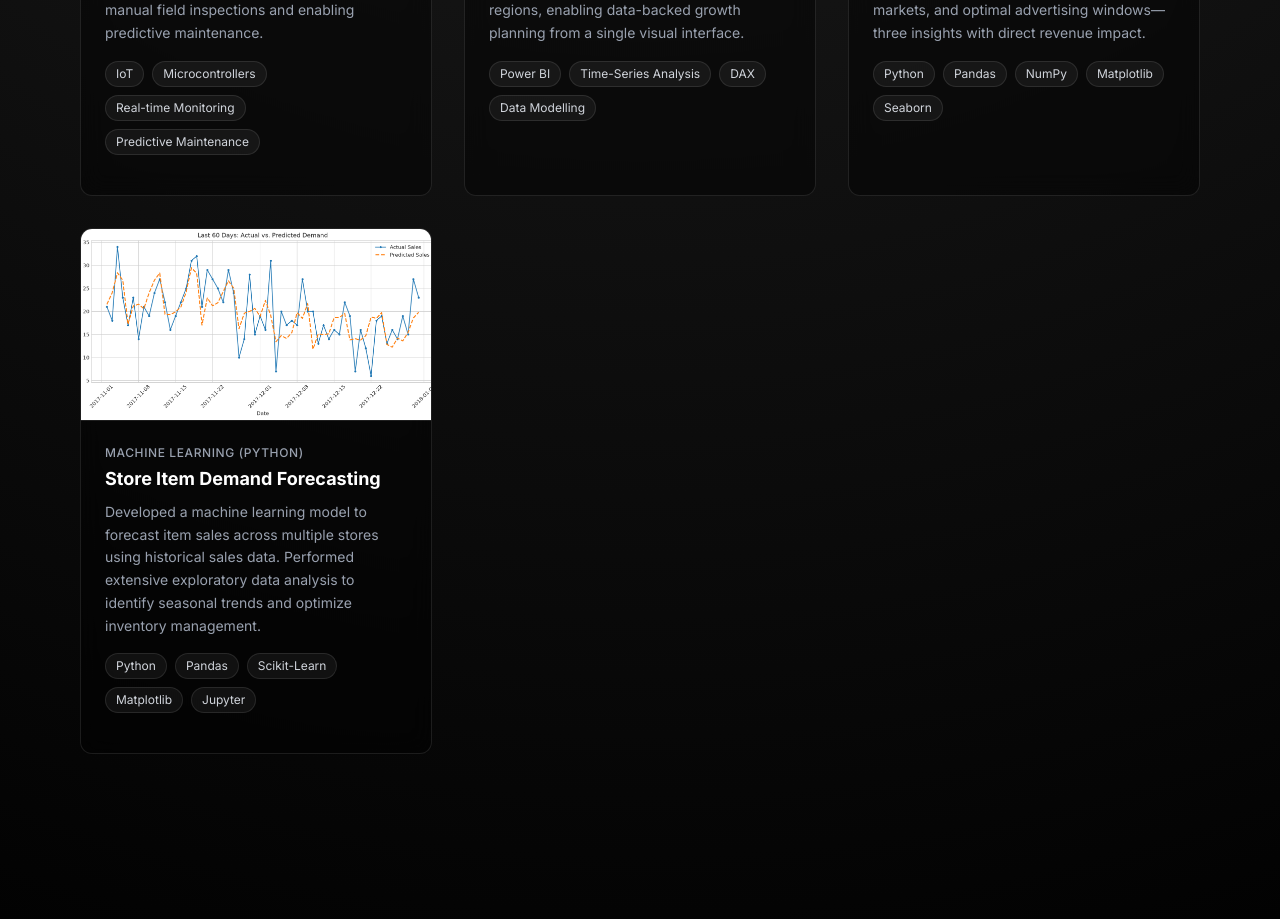
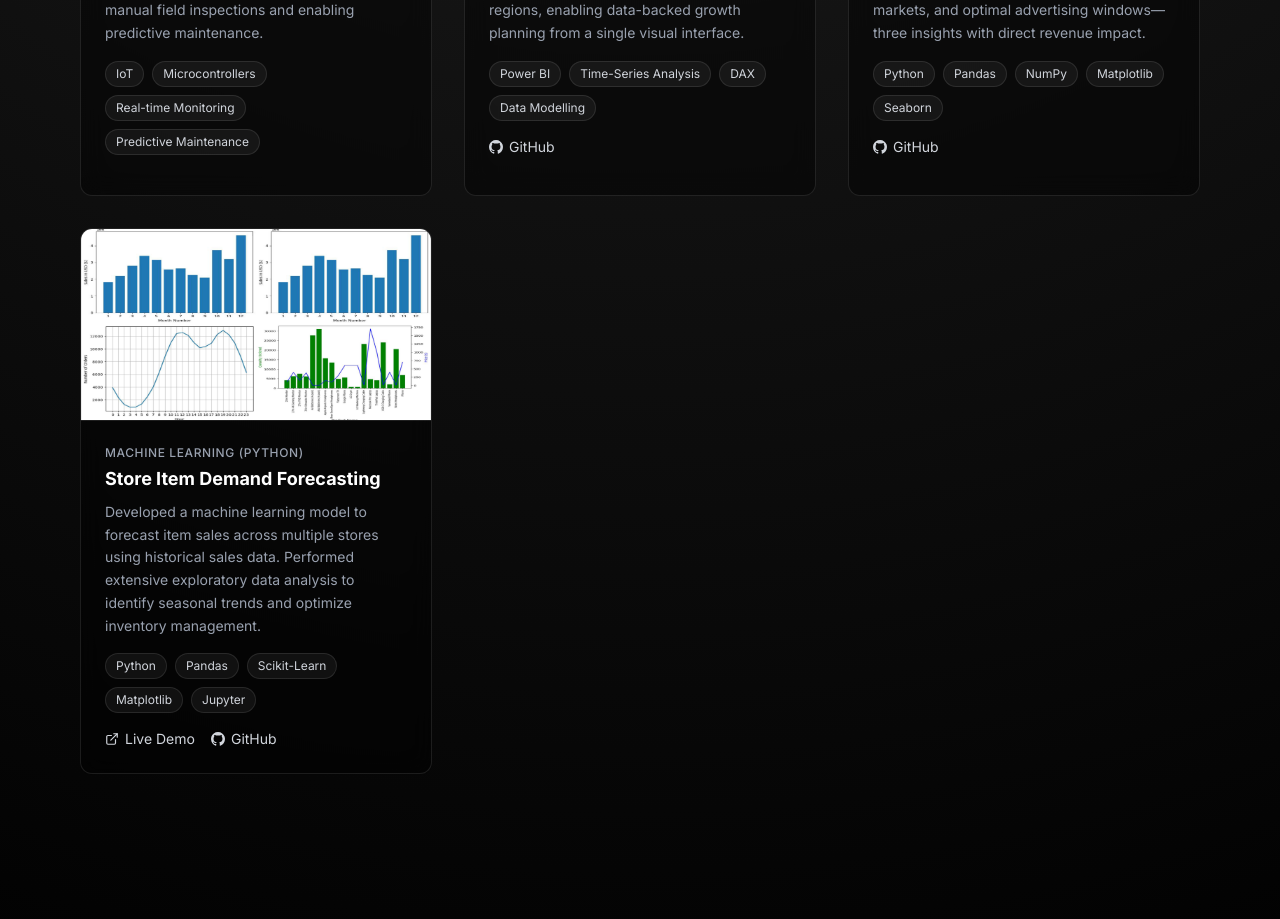
Before and after one commit to JatinD18/jatin-portfolio, a Next.js app: page / in a window 1280 px wide. Shown: the part 3320-4239 px from the top of the page. Built offline with nearby package versions, Linux system fonts and the light colour scheme.

Commit message:
Update project links

```diff
--- a/src/data/portfolioData.ts
+++ b/src/data/portfolioData.ts
@@ -95,7 +95,7 @@ export const personalInfo = {
         "Built an interactive Power BI dashboard using time-series analysis to generate forward-looking sales forecasts. Delivered strategic insights across product categories and regions, enabling data-backed growth planning from a single visual interface.",
       tech: ["Power BI", "Time-Series Analysis", "DAX", "Data Modelling"],
       liveLink: "#",
-      githubLink: "#",
+      githubLink: "https://github.com/JatinD18/SuperStore_Sales_Report-PowerBI",
       image: "/superstore-dashboard.png",
     },
     {
@@ -105,7 +105,7 @@ export const personalInfo = {
         "Analysed 12 months of electronics transaction data using Pandas, NumPy, Matplotlib, and Seaborn. Identified peak sales periods, top-performing geographic markets, and optimal advertising windows—three insights with direct revenue impact.",
       tech: ["Python", "Pandas", "NumPy", "Matplotlib", "Seaborn"],
       liveLink: "#",
-      githubLink: "#",
+      githubLink: "https://github.com/JatinD18/Electronic_Sales_Analysis-Python",
       image: "/electronic-sales.png",
     },
     {
@@ -114,9 +114,9 @@ export const personalInfo = {
       description:
         "Developed a machine learning model to forecast item sales across multiple stores using historical sales data. Performed extensive exploratory data analysis to identify seasonal trends and optimize inventory management.",
       tech: ["Python", "Pandas", "Scikit-Learn", "Matplotlib", "Jupyter"],
-      liveLink: "#",
-      githubLink: "#",
-      image: "/inventory-app-screenshot.png",
+      liveLink: "https://inventory-optimization-dashboard.streamlit.app/",
+      githubLink: "https://github.com/JatinD18/Inventory-Optimization-Dashboard",
+      image: "/electronic-sales.png", // Reusing an existing image as a placeholder
     },
   ];
 
```
